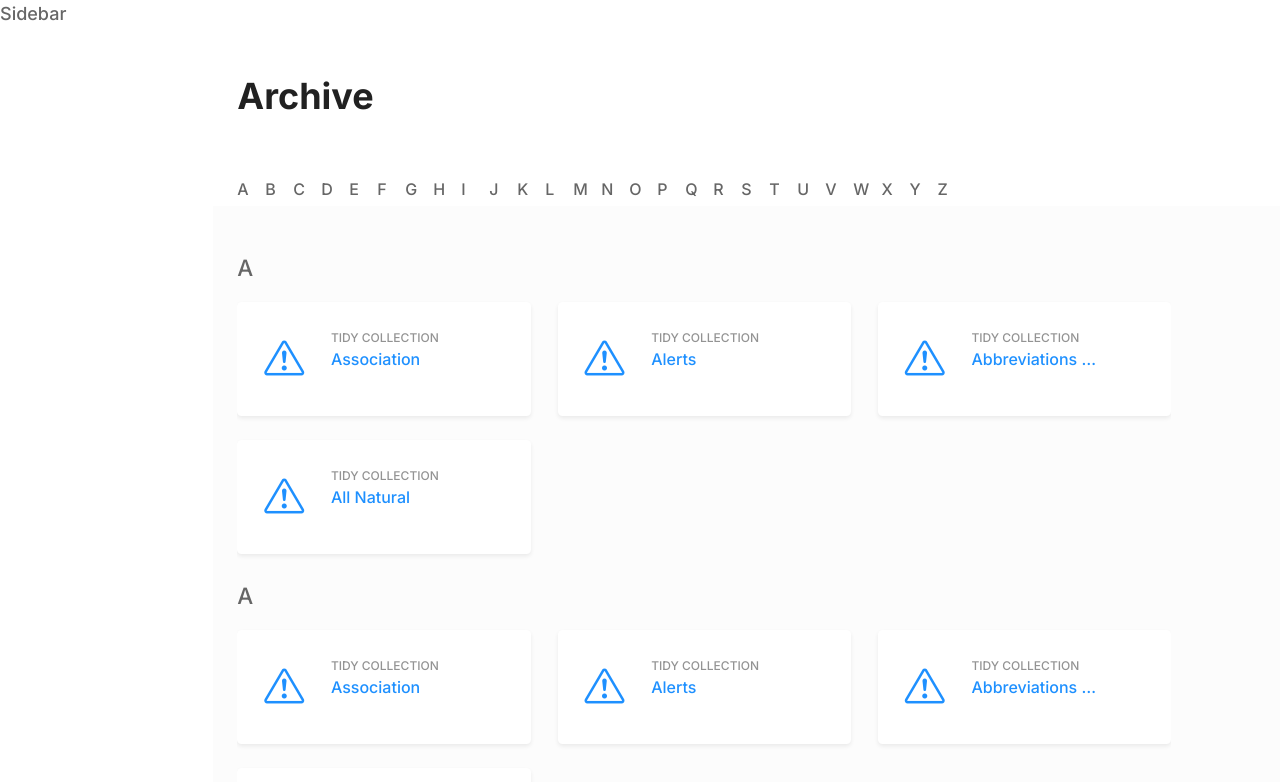
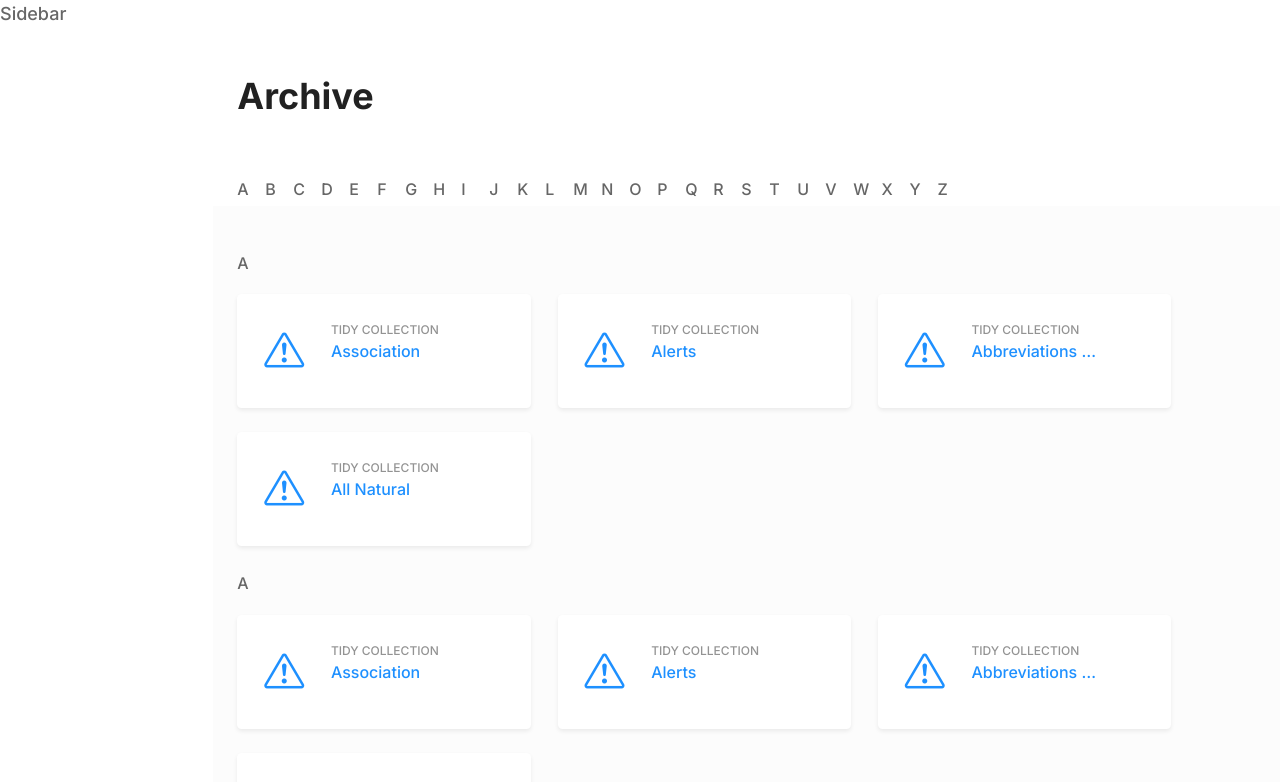
Before and after one commit to codedpills/tidy-archive, a React (Create React App) app: page / in a window 1280 px wide. Shown: the top 782 px of the page. Built offline with nearby package versions, Linux system fonts and the light colour scheme.

Commit message:
style list order tag (letter)

```diff
--- a/src/components/tidy-collection/TidyCollectionList.tsx
+++ b/src/components/tidy-collection/TidyCollectionList.tsx
@@ -5,8 +5,8 @@ import "./tidyCollection.scss";
 const TidyCollectionList = () => {
   return (
     <div className="tidy-collection-list">
-      <div className="tidy-collection-list__item overflow-hidden">
-        <h5>A</h5>
+      <div className="tidy-collection-list__item">
+        <h5 className="list-order-tag">A</h5>
         <div className="row row-cols-md-3">
           <div className="col">
             <TidyCollectionItem
--- a/src/components/tidy-collection/tidyCollection.scss
+++ b/src/components/tidy-collection/tidyCollection.scss
@@ -1,7 +1,11 @@
 @import "../../styles/variables";
 
 .tidy-collection-list__item {
-    margin: $spacing-medium 0;
+  margin: $spacing-medium 0;
+
+  .list-order-tag {
+    font-size: 16px;
+  }
 }
 
 .tidy-collection-item {
```
